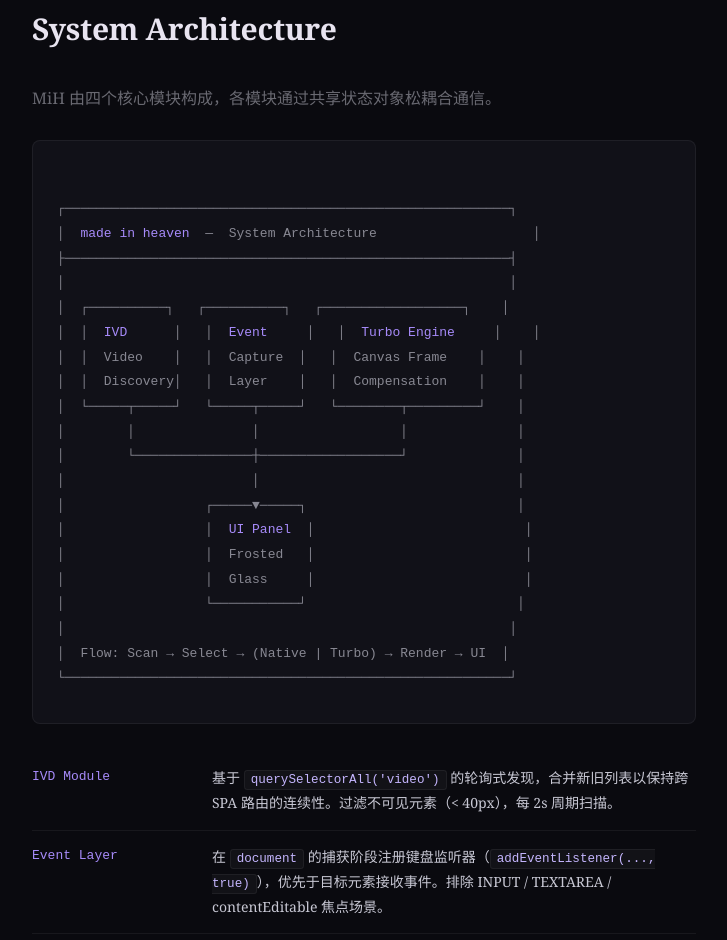
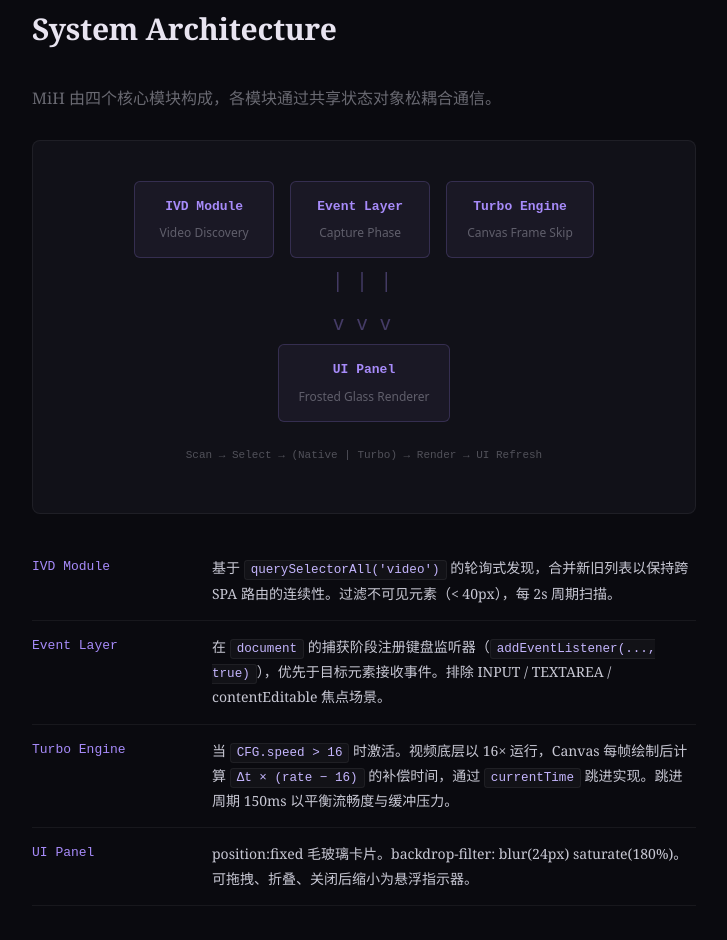
Before and after one commit to omegapaopao/made-in-heaven, a plain HTML site: page index.html in a window 1280 px wide. Shown: the part 1799-2739 px from the top of the page, without its empty margins (276-1003 px from the left). Drawn offline with Linux system fonts and the light colour scheme.

Commit message:
fix: replace ASCII art diagram with CSS flowchart to fix rendering
- Box-drawing characters caused garbled rendering on some browsers
- Replaced with div-based flow diagram using flexbox layout
- Cleaner and more maintainable

```diff
--- a/index.html
+++ b/index.html
@@ -192,16 +192,55 @@
     background: var(--surface);
     border: 1px solid var(--border);
     border-radius: 8px;
-    padding: 32px 24px;
+    padding: 40px 32px;
     margin: 28px 0;
+  }
+  .arch-flow {
+    display: flex; flex-direction: column; align-items: center; gap: 0;
+  }
+  .arch-row {
+    display: flex; gap: 16px; align-items: center; justify-content: center;
+    flex-wrap: wrap;
+  }
+  .arch-box {
+    background: rgba(167,139,250,0.06);
+    border: 1px solid rgba(167,139,250,0.2);
+    border-radius: 6px;
+    padding: 14px 20px;
+    text-align: center;
+    min-width: 140px;
+  }
+  .arch-box .title {
     font-family: "SF Mono", "Cascadia Code", monospace;
-    font-size: 13px;
-    line-height: 1.9;
-    overflow-x: auto;
-    white-space: pre;
-    color: rgba(200,200,212,0.65);
+    font-size: 13px; font-weight: 600;
+    color: var(--accent);
+    margin-bottom: 4px;
   }
-  .arch-diagram .hl { color: var(--accent); }
+  .arch-box .sub {
+    font-size: 12px; color: rgba(200,200,212,0.4);
+    font-family: system-ui, sans-serif;
+  }
+  .arch-arrow {
+    color: rgba(167,139,250,0.35);
+    font-size: 20px;
+    text-align: center;
+    padding: 4px 0;
+    font-family: system-ui, sans-serif;
+    letter-spacing: 0.2em;
+  }
+  .arch-arrow-row {
+    display: flex; align-items: center; gap: 12px;
+    color: rgba(167,139,250,0.35);
+    font-size: 18px;
+    font-family: system-ui, sans-serif;
+  }
+  .arch-label {
+    font-family: "SF Mono", "Cascadia Code", monospace;
+    font-size: 11px;
+    color: rgba(200,200,212,0.35);
+    text-align: center;
+    padding: 8px 0;
+  }
 
   /* ── 引用块 ── */
   .blockquote {
@@ -325,26 +364,34 @@
     <p>MiH 由四个核心模块构成，各模块通过共享状态对象松耦合通信。</p>
 
     <div class="arch-diagram">
-┌─────────────────────────────────────────────────────────┐
-│  <span class="hl">made in heaven</span>  —  System Architecture                    │
-├─────────────────────────────────────────────────────────┤
-│                                                         │
-│  ┌──────────┐   ┌──────────┐   ┌──────────────────┐    │
-│  │  <span class="hl">IVD</span>      │   │  <span class="hl">Event</span>     │   │  <span class="hl">Turbo Engine</span>     │    │
-│  │  Video    │   │  Capture  │   │  Canvas Frame    │    │
-│  │  Discovery│   │  Layer    │   │  Compensation    │    │
-│  └─────┬─────┘   └─────┬─────┘   └────────┬─────────┘    │
-│        │               │                  │              │
-│        └───────────────┼──────────────────┘              │
-│                        │                                 │
-│                  ┌─────▼─────┐                           │
-│                  │  <span class="hl">UI Panel</span>  │                           │
-│                  │  Frosted   │                           │
-│                  │  Glass     │                           │
-│                  └───────────┘                           │
-│                                                         │
-│  Flow: Scan → Select → (Native | Turbo) → Render → UI  │
-└─────────────────────────────────────────────────────────┘</div>
+      <div class="arch-flow">
+        <div class="arch-row">
+          <div class="arch-box">
+            <div class="title">IVD Module</div>
+            <div class="sub">Video Discovery</div>
+          </div>
+          <div class="arch-box">
+            <div class="title">Event Layer</div>
+            <div class="sub">Capture Phase</div>
+          </div>
+          <div class="arch-box">
+            <div class="title">Turbo Engine</div>
+            <div class="sub">Canvas Frame Skip</div>
+          </div>
+        </div>
+        <div class="arch-arrow">|   |   |</div>
+        <div class="arch-arrow">v   v   v</div>
+        <div class="arch-row">
+          <div class="arch-box">
+            <div class="title">UI Panel</div>
+            <div class="sub">Frosted Glass Renderer</div>
+          </div>
+        </div>
+        <div class="arch-label" style="margin-top:16px;">
+          Scan &rarr; Select &rarr; (Native | Turbo) &rarr; Render &rarr; UI Refresh
+        </div>
+      </div>
+    </div>
 
     <table class="spec-table">
       <tr><td>IVD Module</td><td>基于 <code>querySelectorAll('video')</code> 的轮询式发现，合并新旧列表以保持跨 SPA 路由的连续性。过滤不可见元素（< 40px），每 2s 周期扫描。</td></tr>
```
